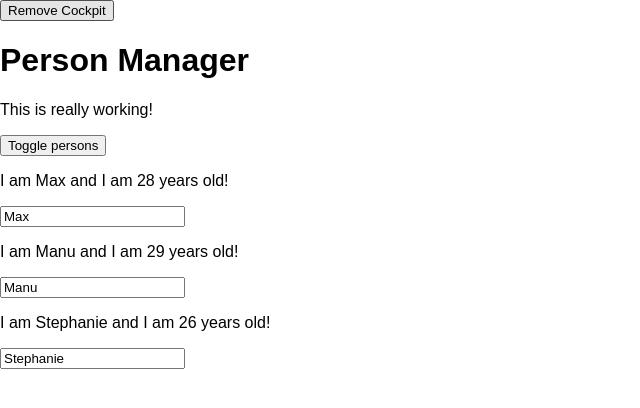
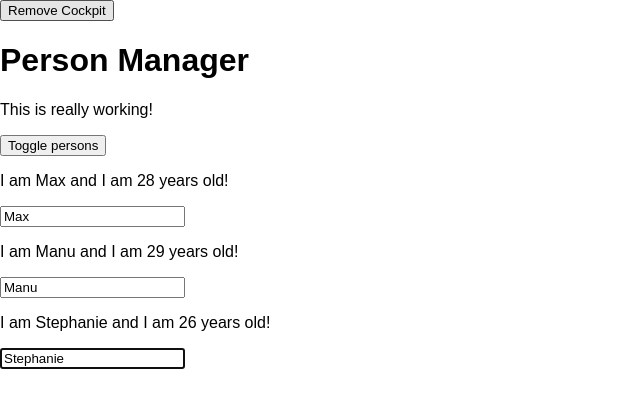
Before and after one commit to iodum/react-try, a React app: page / in a window 1280 px wide. Both pictures are taken after a click on the button "Toggle persons". Shown: the top 408 px of the page, without its empty margins (0-640 px from the left). Built offline with nearby package versions, Linux system fonts and the light colour scheme.

Commit message:
using ref

```diff
--- a/src/components/Persons/Person/Person.js
+++ b/src/components/Persons/Person/Person.js
@@ -5,6 +5,17 @@ import withClass from '../../../hoc/withClass';
 import classes from './Person.css';
 
 class Person extends Component {
+
+    constructor(props) {
+        super(props);
+        this.inputElementRef = React.createRef();
+    }
+
+    componentDidMount() {
+        // this.inputElement.focus();
+        this.inputElementRef.current.focus();
+    }
+
     render() {
         console.log('[Person.js] rendering...');
         return (
@@ -14,6 +25,8 @@ class Person extends Component {
                 </p>
                 <p>{this.props.children}</p>
                 <input
+                    // ref={(inputEl) => {this.inputElement = inputEl}}
+                    ref={this.inputElementRef}
                     type="text"
                     onChange={this.props.changed}
                     value={this.props.name}
```
